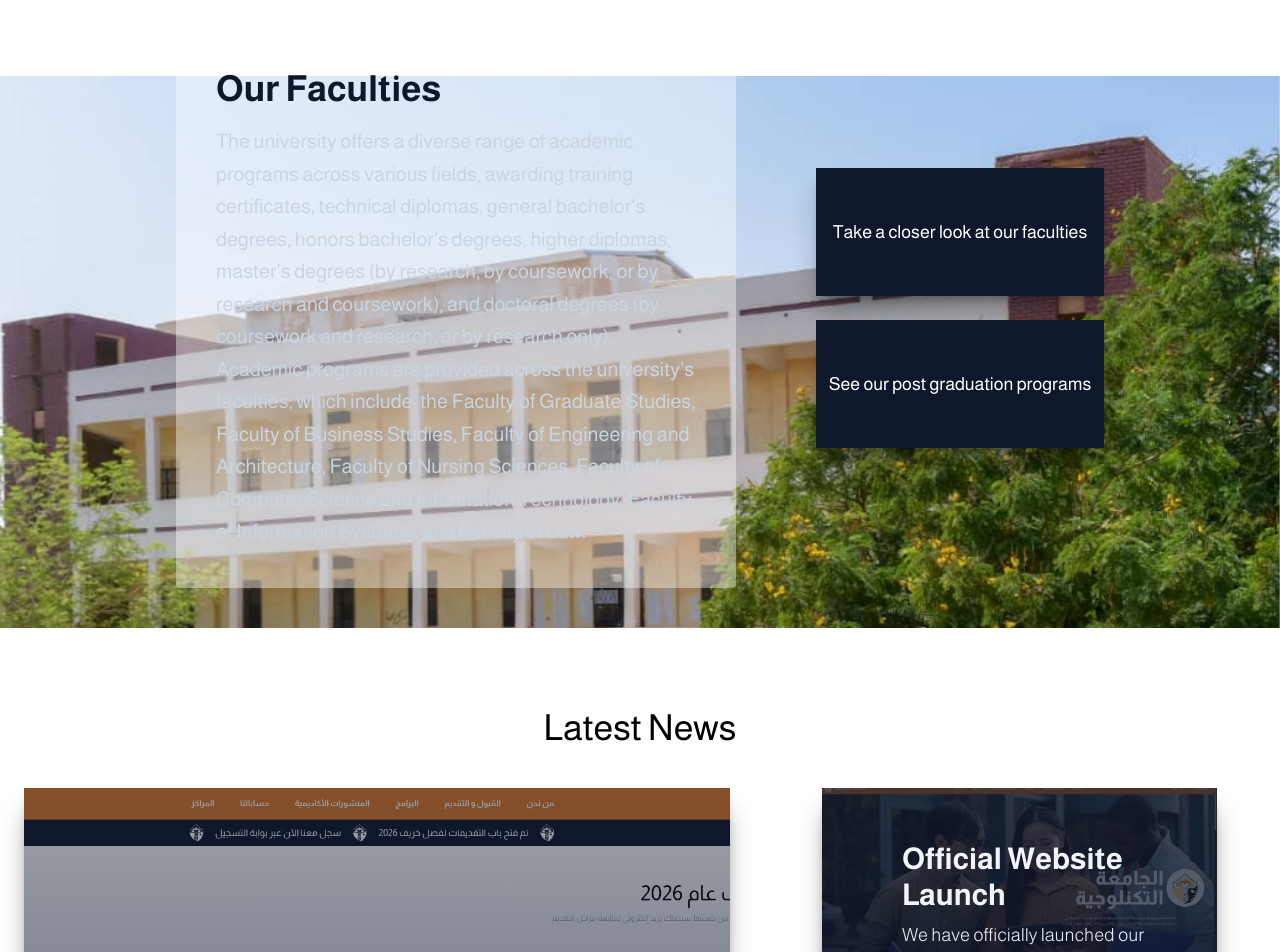
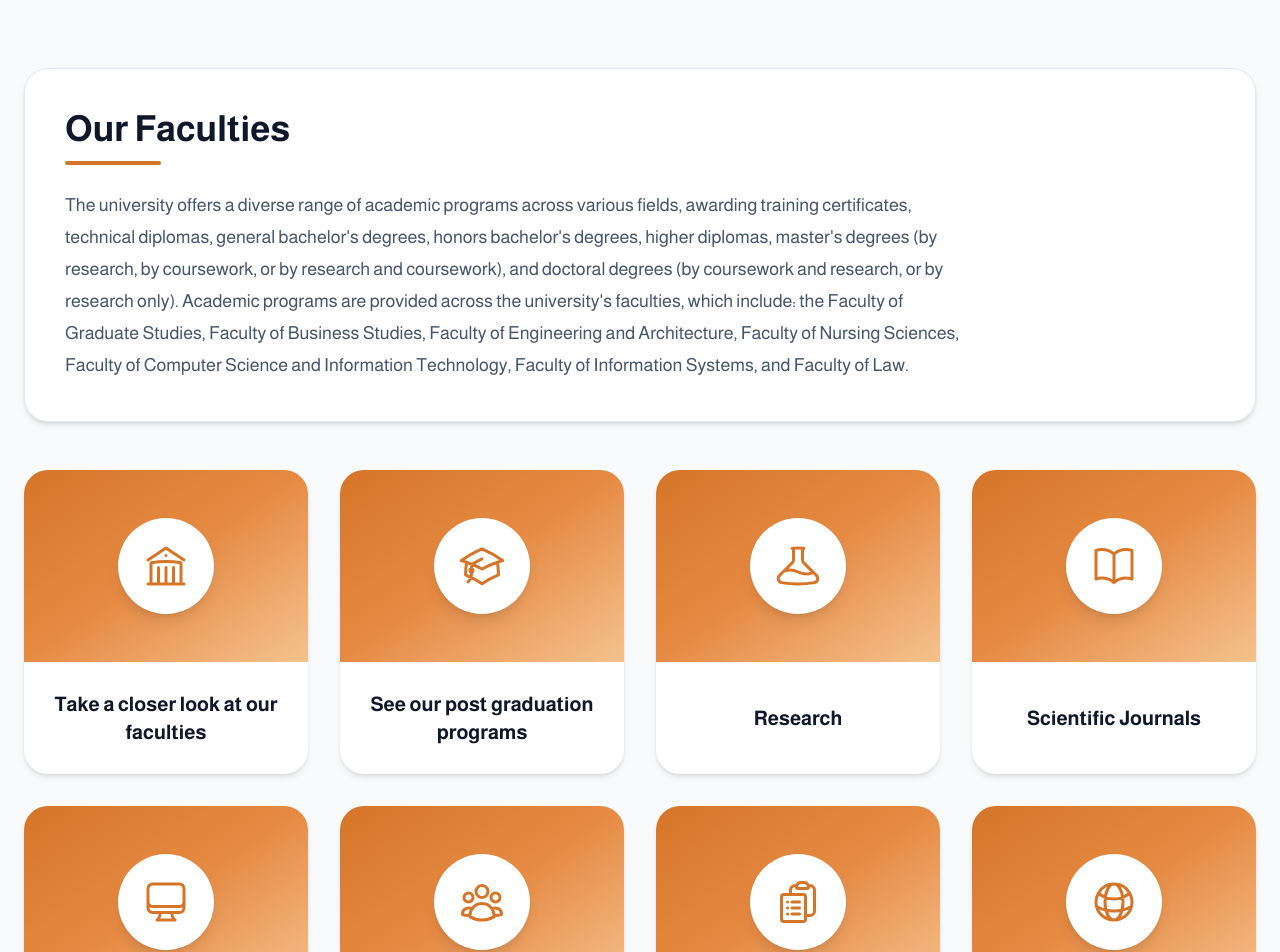
Before and after one commit to A1iHassan/University-platform, a React (Vite) app in the folder frontend2/: page / in a window 1280 px wide. Shown: the part 1360-2312 px from the top of the page. Built offline with nearby package versions, Linux system fonts and the light colour scheme; a web font is replaced by a local one.

Commit message:
new structure

```diff
--- a/frontend2/src/components/faculties.tsx
+++ b/frontend2/src/components/faculties.tsx
@@ -1,70 +1,107 @@
-import React from "react";
 import { Link } from "react-router";
 import { useTranslation } from "react-i18next";
-
-const PARALLAX_STRENGTH = 0.3;
+import {
+  BuildingLibraryIcon,
+  AcademicCapIcon,
+  BeakerIcon,
+  BookOpenIcon,
+  ComputerDesktopIcon,
+  UserGroupIcon,
+  ClipboardDocumentListIcon,
+  GlobeAltIcon,
+} from "@heroicons/react/24/outline";
 
 const Faculties = () => {
   const { t } = useTranslation();
-  const sectionRef = React.useRef<HTMLElement>(null);
-  const [offset, setOffset] = React.useState(0);
 
-  React.useEffect(() => {
-    const handleScroll = () => {
-      const section = sectionRef.current;
-      if (!section) return;
-
-      const rect = section.getBoundingClientRect();
-      // Distance the section's top has scrolled past the viewport top,
-      // used to nudge the background at a fraction of that speed.
-      setOffset(rect.top * PARALLAX_STRENGTH);
-    };
-
-    handleScroll();
-    window.addEventListener("scroll", handleScroll, { passive: true });
-    return () => window.removeEventListener("scroll", handleScroll);
-  }, []);
+  const services = [
+    {
+      title: t("faculties_details"),
+      to: "/faculties",
+      icon: BuildingLibraryIcon,
+    },
+    {
+      title: t("post_grads_programs"),
+      to: "/postgraduate",
+      icon: AcademicCapIcon,
+    },
+    {
+      title: "Research",
+      to: "/research",
+      icon: BeakerIcon,
+    },
+    {
+      title: "Scientific Journals",
+      to: "/journals",
+      icon: BookOpenIcon,
+    },
+    {
+      title: "E-Learning",
+      to: "/elearning",
+      icon: ComputerDesktopIcon,
+    },
+    {
+      title: "Student Affairs",
+      to: "/students",
+      icon: UserGroupIcon,
+    },
+    {
+      title: "Admissions",
+      to: "/admissions",
+      icon: ClipboardDocumentListIcon,
+    },
+    {
+      title: "International Relations",
+      to: "/international",
+      icon: GlobeAltIcon,
+    },
+  ];
 
   return (
-    <section
-      ref={sectionRef}
-      className="relative w-full h-[80svh] flex justify-center items-center px-10 py-16 md:px-20 overflow-hidden"
-    >
-      {/* Parallax background photo */}
-      <img
-        src="/faculty.jpeg"
-        alt=""
-        aria-hidden="true"
-        className="pointer-events-none absolute left-0 -top-24 h-[calc(100%+12rem)] w-full object-cover will-change-transform"
-        style={{ transform: `translateY(${offset/2.2}px)` }}
-      />
+    <section className="bg-slate-50 py-20 px-6">
+      <div className="max-w-7xl mx-auto">
+        {/* Header */}
+        <div className="rounded-3xl border border-slate-200 bg-white p-10 shadow-md mb-12">
+          <div className="mb-6">
+            <h2 className="text-4xl font-bold text-slate-900">
+              {t("faculties_title")}
+            </h2>
 
-      {/* Color overlay */}
-      { /* <div className="absolute inset-0 bg-[#99541c]/60" /> */ }
+            <div className="mt-3 h-1 w-24 rounded-full bg-[#d67528]" />
+          </div>
 
-      <div className="relative z-10 flex flex-col items-center w-full h-3/4 gap-12 md:flex-row md:items-center md:justify-center">
-        <article className="w-1/2 md:mr-8 bg-white/40 rounded p-10">
-          <h2 className="text-3xl font-semibold  md:text-4xl text-slate-900">
-            {t('faculties_title')}
-          </h2>
-          <p className="mt-4 text-xl leading-relaxed text-slate-300">
-            {t('faculties_section')}
+          <p className="max-w-4xl text-lg leading-8 text-slate-600">
+            {t("faculties_section")}
           </p>
-        </article>
+        </div>
 
-        <div className="flex flex-col gap-6">
-          <Link
-            to="/faculties/science"
-            className="flex h-32 w-72 items-center justify-center bg-slate-900 text-lg font-medium text-white shadow-xl/30 transition-colors hover:bg-slate-800"
-          >
-            {t('faculties_details')}
-          </Link>
-          <Link
-            to="/faculties/arts"
-            className="flex h-32 w-72 items-center justify-center bg-slate-900 text-lg font-medium text-white shadow-xl/30 transition-colors hover:bg-slate-800"
-          >
-            {t('post_grads_programs')}
-          </Link>
+        {/* Cards */}
+        <div className="grid gap-8 sm:grid-cols-2 lg:grid-cols-4">
+          {services.map((service) => {
+            const Icon = service.icon;
+
+            return (
+              <Link
+                key={service.title}
+                to={service.to}
+                className="group overflow-hidden rounded-3xl bg-white shadow-md transition-all duration-300 hover:-translate-y-2 hover:shadow-xl"
+              >
+                {/* Top Section */}
+                <div className="flex h-48 items-center justify-center bg-gradient-to-br from-[#d67528] via-[#e68b44] to-[#f4c28d]">
+                  <div className="flex h-24 w-24 items-center justify-center rounded-full bg-white shadow-lg transition-transform duration-300 group-hover:scale-110">
+                    <Icon className="h-12 w-12 text-[#d67528]" />
+                  </div>
+                </div>
+
+                {/* Bottom Section */}
+                <div className="flex h-28 items-center justify-center px-6">
+                  <h3 className="text-center text-xl font-semibold text-slate-900">
+                    {service.title}
+                  </h3>
+                </div>
+              </Link>
+            );
+          })}
         </div>
       </div>
     </section>
--- a/frontend2/src/components/navBar.tsx
+++ b/frontend2/src/components/navBar.tsx
@@ -22,12 +22,14 @@ const NavigationBar: React.FC = () => {
     {
       label: t("about_us"),
       items: [
-        { name: t("معلومات التواصل"), path: "/" },
-        { name: t("معرض الصور و الفيديوهات"), path: "" },
+        { name: t("عن الجامعة"), path: "/" },
+        { name: t("معلومات التواصل"), path: "" },
+        { name: t("معرض الصور والفيديو"), path: "" },
         { name: t("إحصائيات الجامعة"), path: "" },
-        { name: t("الشراكات و الاتفاقيات"), path: "" },
-        { name: t("مجالس و لجان الجامعة"), path: "" },
-        { name: t("القوانين و اللوائح"), path: "" },
+        { name: t("الشراكات والإتفاقيات"), path: "" },
+        { name: t("مجالس ولجان الجامعة"), path: "" },
+        { name: t("القوانين واللوائح"), path: "" },
+        { name: t("مستشفيات الجامعة"), path: "" },
       ],
     },
     {
```
